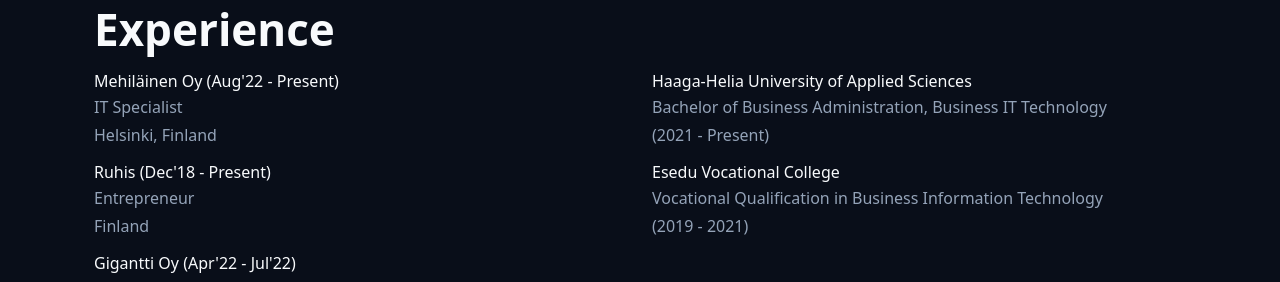
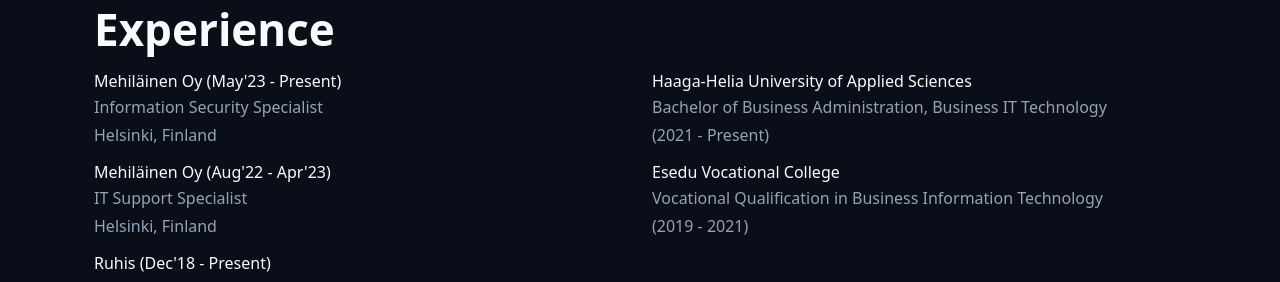
Before and after one commit to Torksi/ruhisfi, a Next.js app: page / in a window 1280 px wide. Shown: the part 1191-1473 px from the top of the page. Built offline with nearby package versions, Linux system fonts and the light colour scheme; a small style sheet from the web is missing.

Commit message:
Updated data

```diff
--- a/src/data/commits.tsx
+++ b/src/data/commits.tsx
@@ -1,6 +1,6 @@
 const getTotalCommits = () => {
   const commits = {
-    github_23: 80,
+    github_23: 145,
     github_22: 421,
     github_21: 326,
     github_old: 78,
--- a/src/data/workExperience.json
+++ b/src/data/workExperience.json
@@ -1,8 +1,15 @@
 [
   {
     "name": "Mehiläinen Oy",
-    "description": "IT Specialist",
-    "length": "Aug'22 - Present",
+    "description": "Information Security Specialist",
+    "length": "May'23 - Present",
+    "location": "Helsinki, Finland",
+    "yearsOnly": false
+  },
+  {
+    "name": "Mehiläinen Oy",
+    "description": "IT Support Specialist",
+    "length": "Aug'22 - Apr'23",
     "location": "Helsinki, Finland",
     "yearsOnly": false
   },
```
